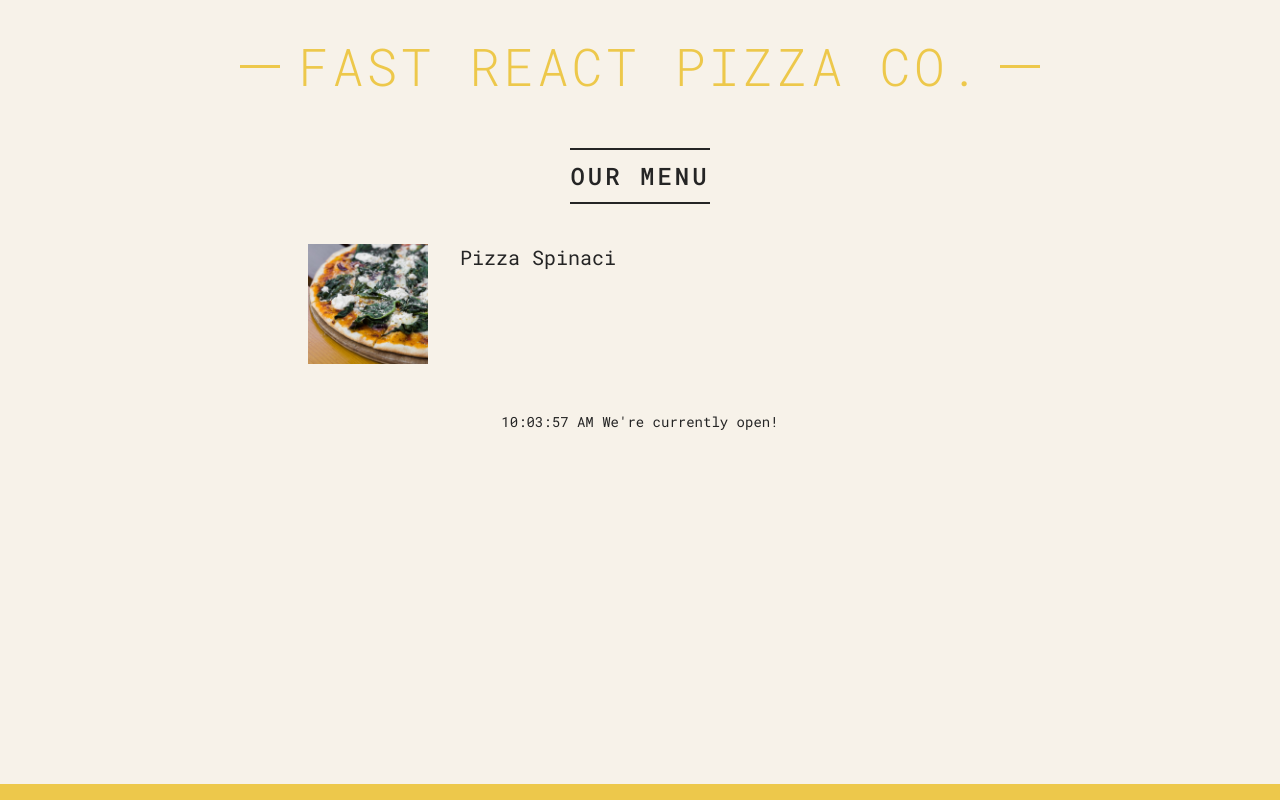
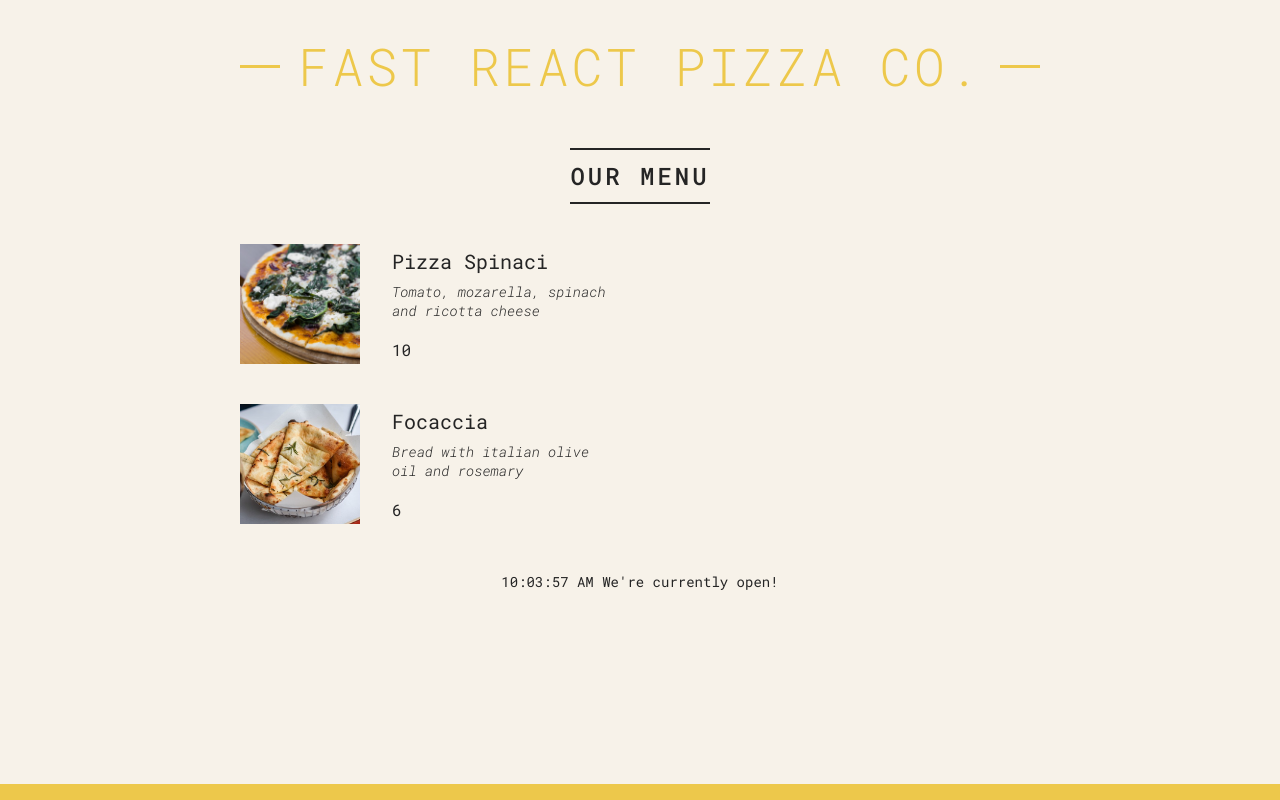
Before and after one commit to Rajput-Suraj/pizza-menu, a React (Create React App) app: page / in a window 1280 px wide. Built offline with nearby package versions, Linux system fonts and the light colour scheme.

Commit message:
Updated pizza component to receive props

```diff
--- a/src/components/Menu.jsx
+++ b/src/components/Menu.jsx
@@ -1,11 +1,25 @@
 import Pizza from './Pizza';
+import Spinaci from '../assets/pizzas/spinaci.jpg';
+import Focaccia from '../assets/pizzas/focaccia.jpg';
 import '../index.css';
 
 const Menu = () => {
   return (
     <main className="menu">
       <h2>Our Menu</h2>
-      <Pizza />
+      <Pizza
+        name="Pizza Spinaci"
+        ingredients="Tomato, mozarella, spinach and ricotta cheese"
+        photoName={Spinaci}
+        price={10}
+      />
+
+      <Pizza
+        name="Focaccia"
+        ingredients="Bread with italian olive oil and rosemary"
+        photoName={Focaccia}
+        price={6}
+      />
     </main>
   );
 };
--- a/src/components/Pizza.jsx
+++ b/src/components/Pizza.jsx
@@ -1,11 +1,15 @@
-import Spinaci from '../assets/pizzas/spinaci.jpg';
+import '../index.css';
 
-const Pizza = () => {
+const Pizza = ({ name, ingredients, photoName, price }) => {
   return (
     <div className="pizzas">
       <div className="pizza">
-        <img src={Spinaci} alt="Spinaci Pizza" />
-        <h3>Pizza Spinaci</h3>
+        <img src={photoName} alt={name} />
+        <div>
+          <h3>{name}</h3>
+          <p>{ingredients}</p>
+          <span>{price}</span>
+        </div>
       </div>
     </div>
   );
```
